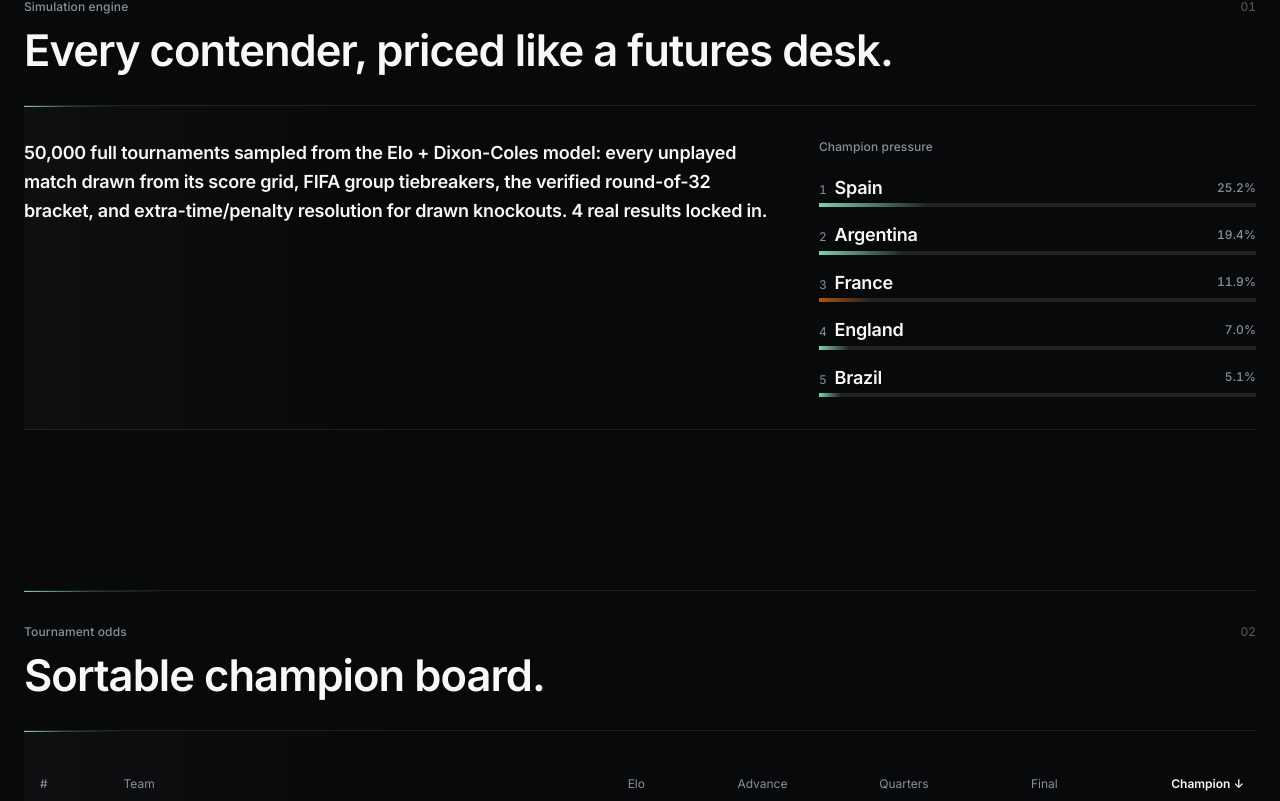
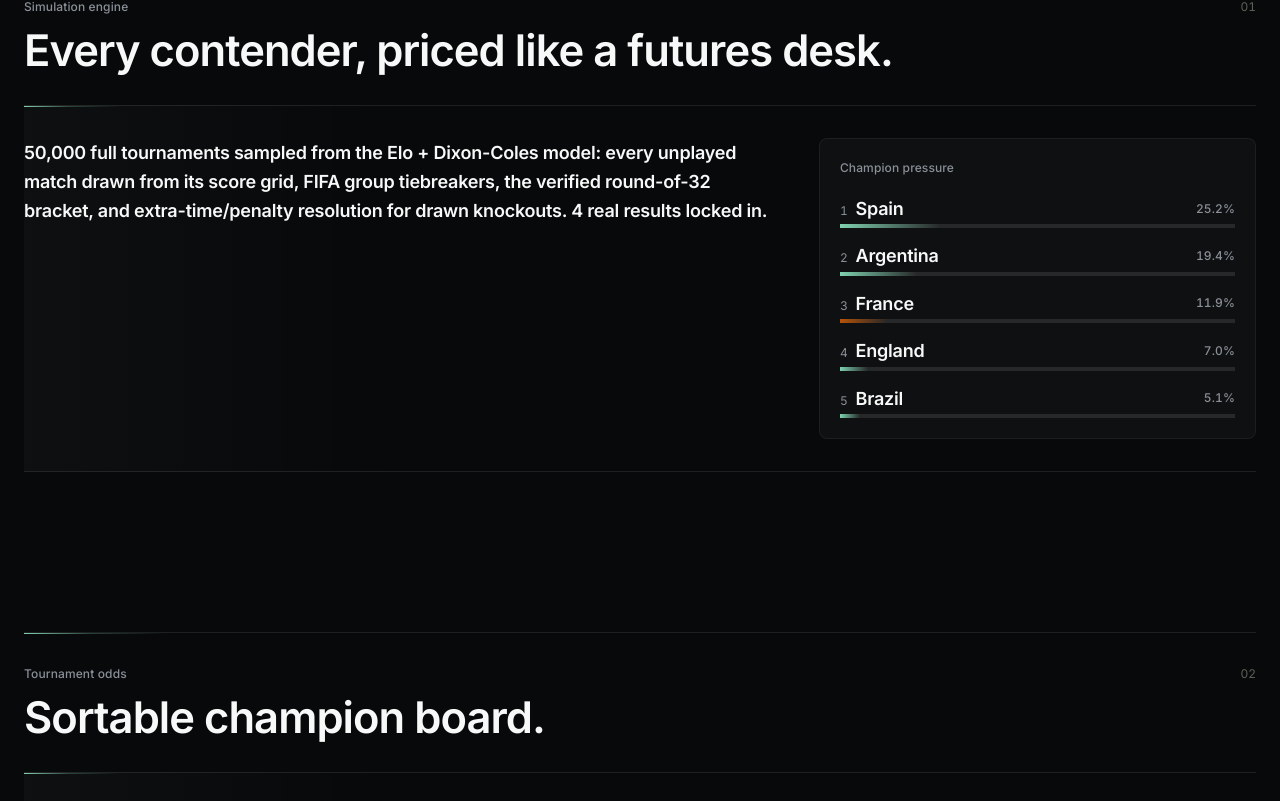
Before and after one commit to Sanjaayyy7/wc26-matchday-briefing, a Next.js app: page /simulator in a window 1280 px wide. Shown: the part 379-1180 px from the top of the page. Built offline with nearby package versions, Linux system fonts and the light colour scheme.

Commit message:
feat: reskin /simulator to Linear
Wrap odds table in Surface, apply --accent to sort/link interactions,
Surface the champion-pressure card. Keep kitAccent and --up/--down for
data-semantic colours. All three gates pass (inspector, vitest, build).

```diff
--- a/app/simulator/page.tsx
+++ b/app/simulator/page.tsx
@@ -1,6 +1,7 @@
 import { WCS26Shell } from "@/components/wc26-shell";
 import { CanvasSection, DataPlane, RouteStack, SignalLine } from "@/components/cinematic";
 import { OddsTable, type OddsRow } from "@/components/odds-table";
+import { Surface } from "@/components/ui/surface";
 import { allClubs } from "@/lib/data";
 import { kitAccent } from "@/lib/kit-color";
 import simulation from "@/data/simulation.json";
@@ -71,7 +72,7 @@ export default function SimulatorPage() {
                 extra-time/penalty resolution for drawn knockouts.{" "}
                 {sim.runMeta.playedLocked} real results locked in.
               </p>
-              <div>
+              <Surface className="p-5">
                 <p className="text-label">Champion pressure</p>
                 <div className="mt-5 space-y-4">
                   {leaders.map((row, index) => (
@@ -95,7 +96,7 @@ export default function SimulatorPage() {
                     </div>
                   ))}
                 </div>
-              </div>
+              </Surface>
             </div>
           </DataPlane>
         </CanvasSection>
--- a/components/odds-table.tsx
+++ b/components/odds-table.tsx
@@ -3,6 +3,7 @@
 import { useMemo, useState } from "react";
 import Link from "next/link";
 import { kitAccent } from "@/lib/kit-color";
+import { Surface } from "@/components/ui/surface";
 
 export type OddsRow = {
   id: string;
@@ -39,7 +40,7 @@ export function OddsTable({ rows }: { rows: OddsRow[] }) {
     x >= 0.995 ? "100%" : x < 0.001 ? "<0.1%" : `${(x * 100).toFixed(1)}%`;
 
   return (
-    <div className="min-w-0 max-w-full overflow-x-auto">
+    <Surface className="min-w-0 max-w-full overflow-x-auto">
       <table className="w-full min-w-160">
         <thead>
           <tr className="text-caption border-b border-[var(--hairline)] text-left">
@@ -49,10 +50,10 @@ export function OddsTable({ rows }: { rows: OddsRow[] }) {
               <th key={c.key} className="px-2 py-3 text-right font-normal">
                 <button
                   onClick={() => setSortKey(c.key)}
-                  className={`rounded px-1 transition-colors ${
+                  className={`rounded px-1 transition-colors duration-300 ${
                     sortKey === c.key
-                      ? "font-semibold text-[var(--ink)]"
-                      : "hover:text-[var(--ink)]"
+                      ? "font-semibold text-[var(--accent)]"
+                      : "hover:text-[var(--accent)]"
                   }`}
                 >
                   {c.label} {sortKey === c.key ? "↓" : ""}
@@ -66,7 +67,10 @@ export function OddsTable({ rows }: { rows: OddsRow[] }) {
             <tr key={r.id} className="border-b border-[var(--hairline)] last:border-0">
               <td className="text-caption tabular px-4 py-2.5">{i + 1}</td>
               <td className="px-2 py-2.5">
-                <Link href={`/team/${r.id}`} className="flex items-center gap-2 hover:underline">
+                <Link
+                  href={`/team/${r.id}`}
+                  className="flex items-center gap-2 transition-colors duration-300 hover:text-[var(--accent)]"
+                >
                   <span
                     className="h-2 w-2 rounded-full"
                     style={{ background: kitAccent(r.color, "up") }}
@@ -87,6 +91,6 @@ export function OddsTable({ rows }: { rows: OddsRow[] }) {
           ))}
         </tbody>
       </table>
-    </div>
+    </Surface>
   );
 }
```
